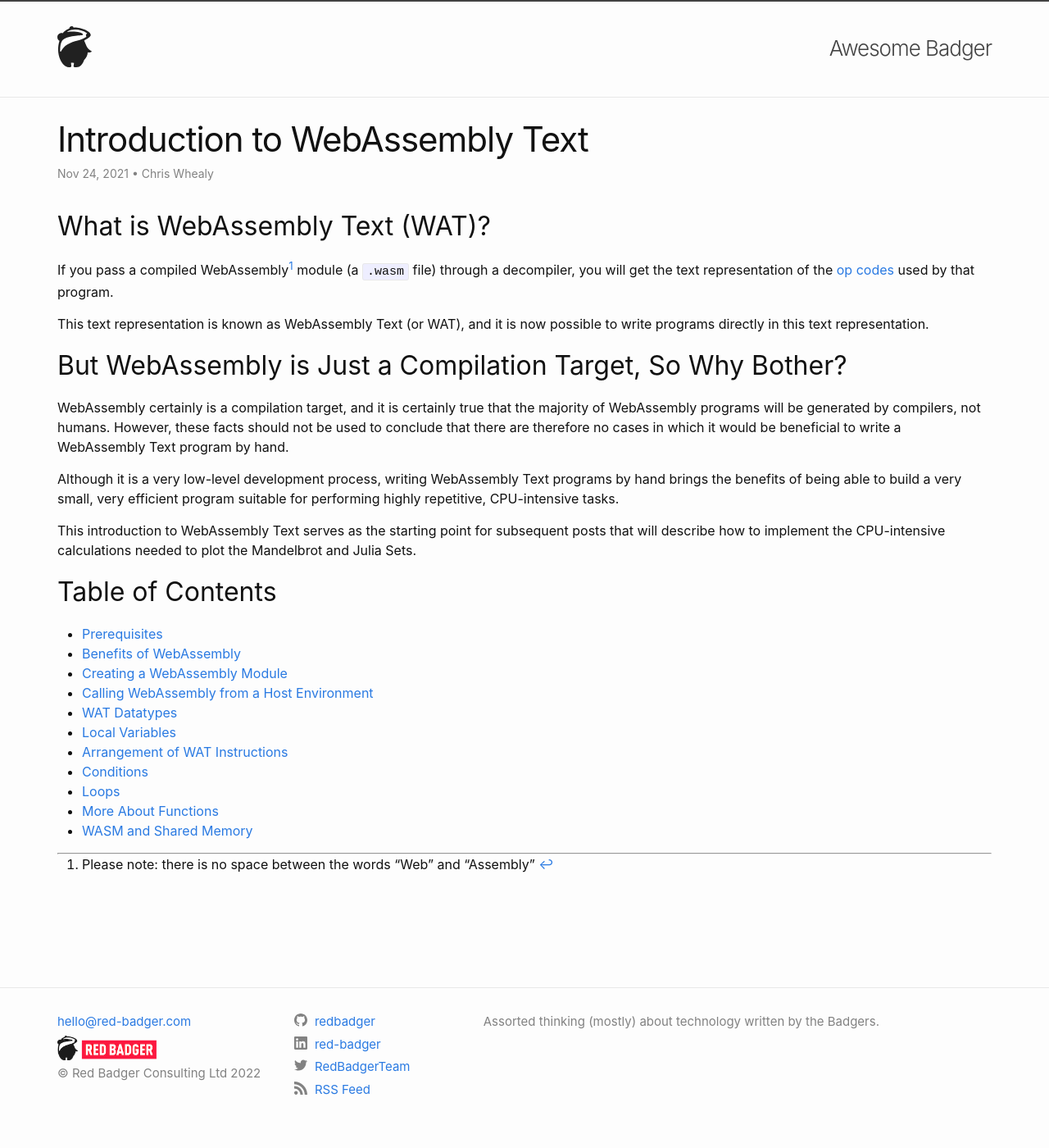
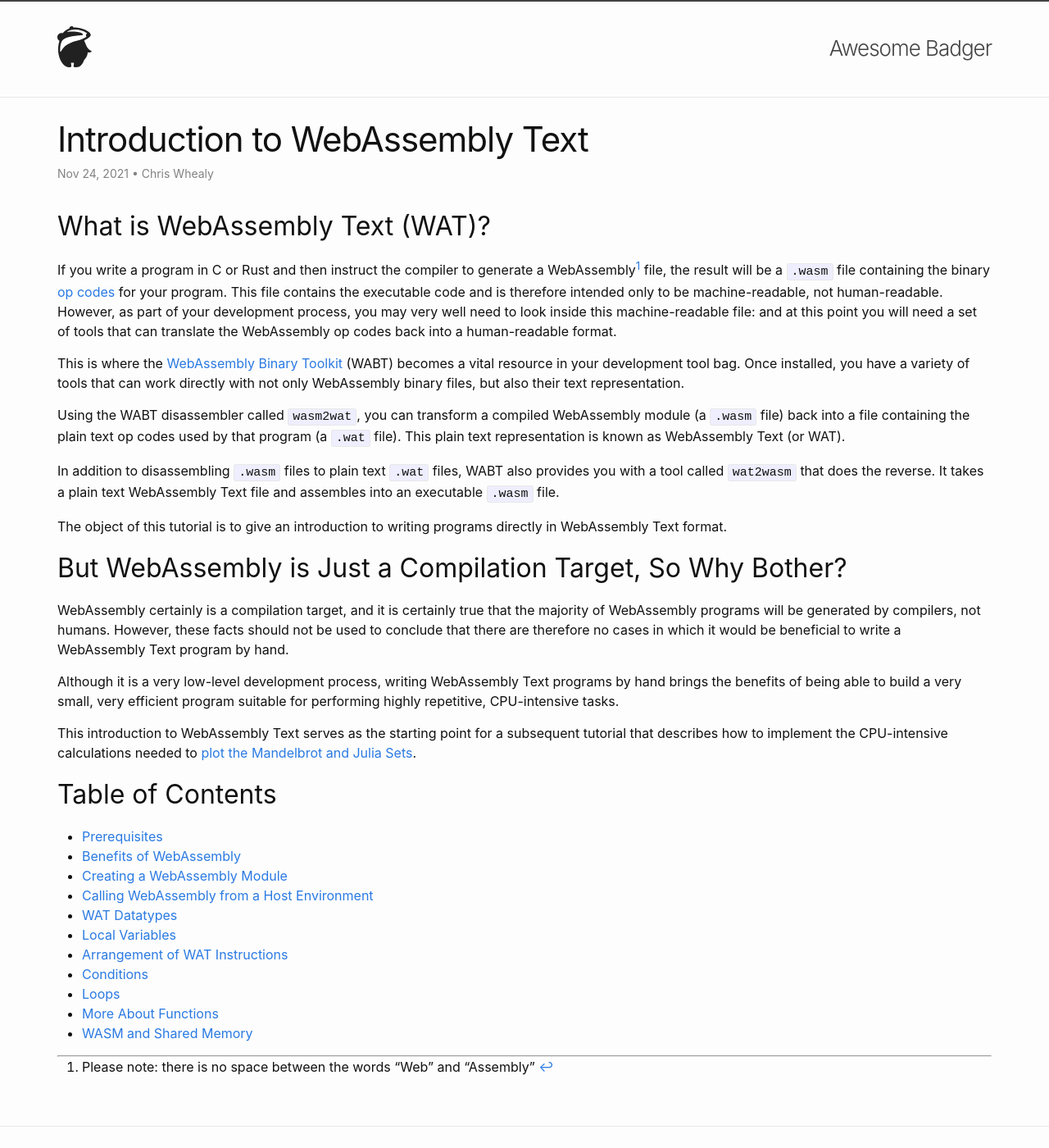
Before and after one commit to redbadger/awesome-badger, a Jekyll site: the page built from _posts/2021-11-24-introduction-to-web-assembly-text.md, in a window 1280 px wide and 1400 px high. Shown: the whole window at 82% size. Built offline with Jekyll 4.4.1, drawn with Linux system fonts in a browser that asks for light colours.

Commit message:
Update blog intro

```diff
--- a/_posts/2021-11-24-introduction-to-web-assembly-text.md
+++ b/_posts/2021-11-24-introduction-to-web-assembly-text.md
@@ -10,9 +10,15 @@ excerpt: An introduction to programming directly in WebAssembly Text
 
 ## What is WebAssembly Text (WAT)?
 
-If you pass a compiled WebAssembly[^1] module (a `.wasm` file) through a decompiler, you will get the text representation of the [op codes](https://pengowray.github.io/wasm-ops/) used by that program.
+If you write a program in C or Rust and then instruct the compiler to generate a WebAssembly[^1] file, the result will be a `.wasm` file containing the binary [op codes](https://webassembly.github.io/spec/core/binary/instructions.html) for your program.  This file contains the executable code and is therefore intended only to be machine-readable, not human-readable.  However, as part of your development process, you may very well need to look inside this machine-readable file: and at this point you will need a set of tools that can translate the WebAssembly op codes back into a human-readable format.
 
-This text representation is known as WebAssembly Text (or WAT), and it is now possible to write programs directly in this text representation.
+This is where the [WebAssembly Binary Toolkit](https://github.com/WebAssembly/wabt) (WABT) becomes a vital resource in your development tool bag.  Once installed, you have a variety of tools that can work directly with not only WebAssembly binary files, but also their text representation.
+
+Using the WABT disassembler called `wasm2wat`, you can transform a compiled WebAssembly module (a `.wasm` file) back into a file containing the plain text op codes used by that program (a `.wat` file).  This plain text representation is known as WebAssembly Text (or WAT).
+
+In addition to disassembling `.wasm` files to plain text `.wat` files, WABT also provides you with a tool called `wat2wasm` that does the reverse.  It takes a plain text WebAssembly Text file and assembles into an executable `.wasm` file.
+
+The object of this tutorial is to give an introduction to writing programs directly in WebAssembly Text format.
 
 ## But WebAssembly is Just a Compilation Target, So Why Bother?
 
@@ -20,7 +26,7 @@ WebAssembly certainly is a compilation target, and it is certainly true that the
 
 Although it is a very low-level development process, writing WebAssembly Text programs by hand brings the benefits of being able to build a very small, very efficient program suitable for performing highly repetitive, CPU-intensive tasks.
 
-This introduction to WebAssembly Text serves as the starting point for subsequent posts that will describe how to implement the CPU-intensive calculations needed to plot the Mandelbrot and Julia Sets.
+This introduction to WebAssembly Text serves as the starting point for a subsequent tutorial that describes how to implement the CPU-intensive calculations needed to [plot the Mandelbrot and Julia Sets](./plotting-fractals-in-webassembly).
 
 ## Table of Contents
 
```
